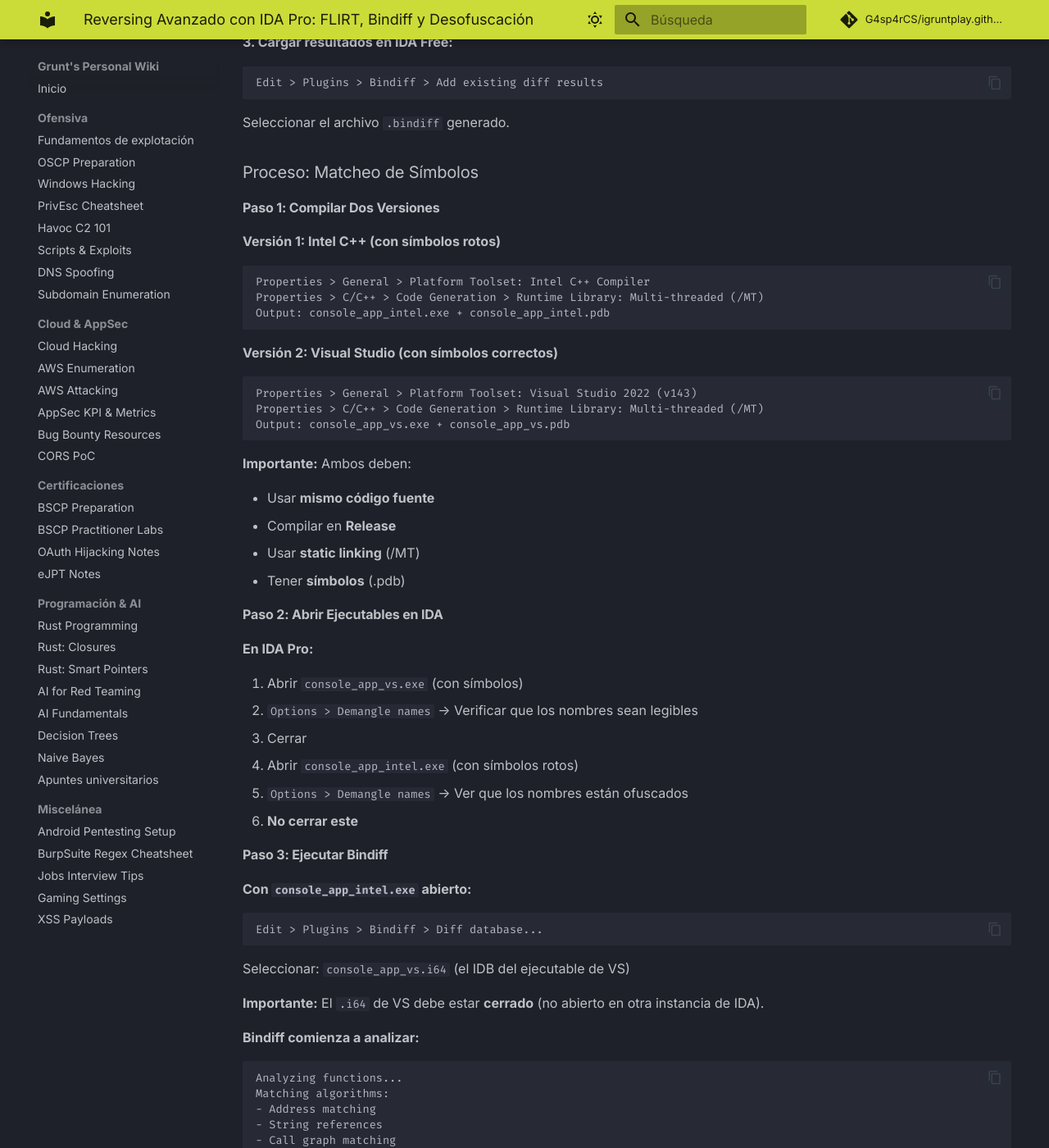
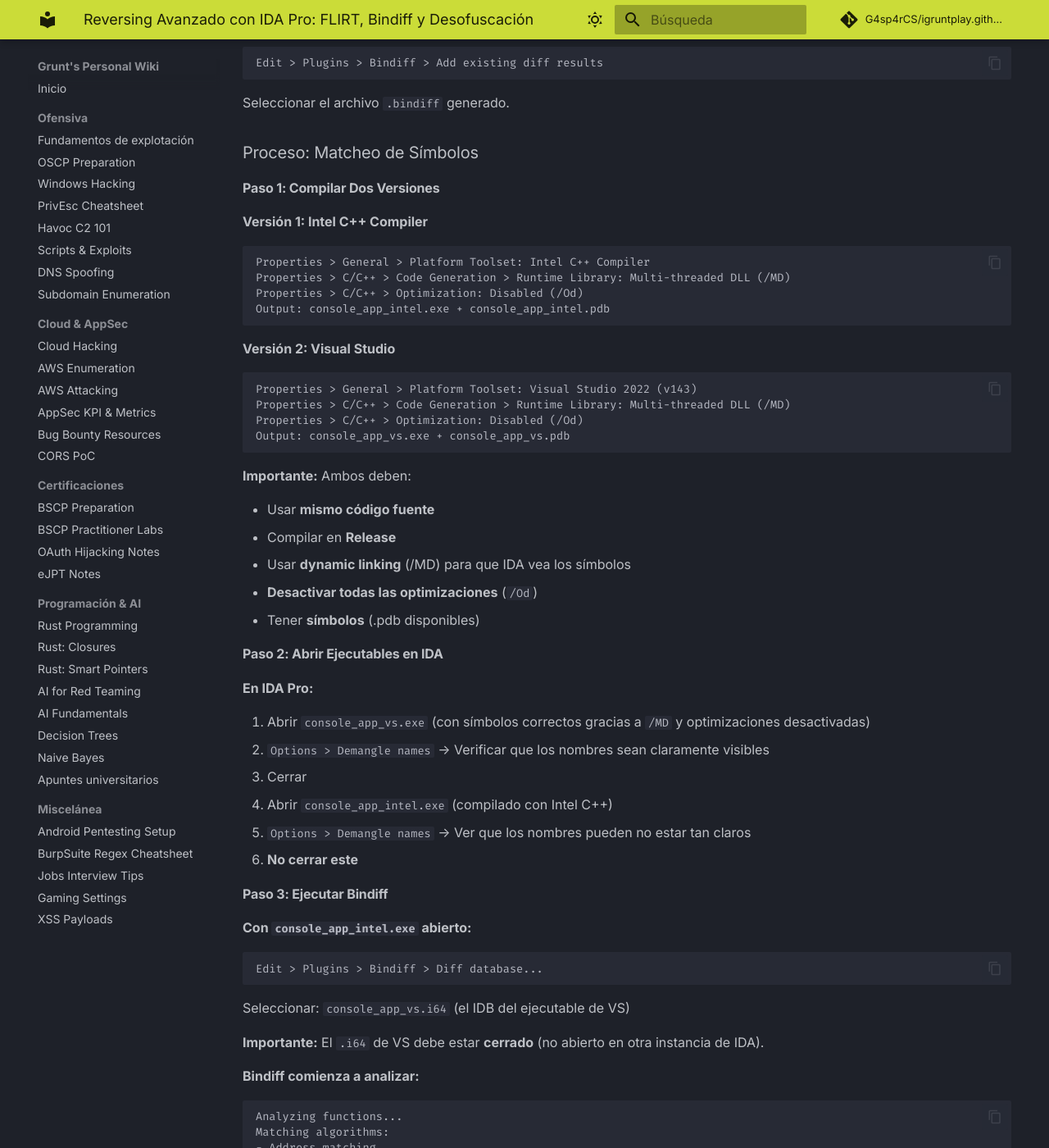
Before and after one commit to G4sp4rCS/igruntplay.github.io, an MkDocs documentation site: the page built from docs/bin-exploitation/binary-gecko-academy/flirts-in-ida-pro.md, in a window 1280 px wide and 1400 px high, scrolled down 10774 px. Shown: the whole window at 82% size. Built offline with MkDocs 1.6.1 and Material for MkDocs 9.7.7, drawn with Linux system fonts in a browser that asks for light colours; comment, search, counter and statistics services are not loaded; some of the changed text lies outside the part shown.

Commit message:
Clarify FLIRT usage with IDA Pro and compiler settings
Update documentation to emphasize the importance of using dynamic linking (/MD) and disabling optimizations (/Od) for better symbol detection in IDA Pro when generating FLIRT signatures. Adjust instructions and notes for both Intel and Visual Studio compilers, and clarify troubleshooting steps related to symbol visibility.

````diff
--- a/docs/bin-exploitation/binary-gecko-academy/flirts-in-ida-pro.md
+++ b/docs/bin-exploitation/binary-gecko-academy/flirts-in-ida-pro.md
@@ -177,7 +177,7 @@
 
 #### Paso 1: Generar Código de Prueba con Símbolos
 
-**Objetivo:** Crear un ejecutable que use todas las funciones que queremos detectar.
+**Objetivo:** Crear un ejecutable que use todas las funciones que queremos detectar, con símbolos claros para IDA Pro.
 
 **Método recomendado:** Pedirle a ChatGPT/Claude:
 
@@ -221,25 +221,22 @@
 Properties > C/C++ > Code Generation > Runtime Library
 ```
 
-**Cambiar de:**
-
-- `Multi-threaded DLL (/MD)` → Usa DLLs externas (IAT visible)
-
-**A:**
-
-- `Multi-threaded (/MT)` → **Embebe la librería** (static linking)
-
-**Resultado:** El ejecutable pasa de ~4KB a ~165KB porque incluye toda la CRT embebida.
+**Configuración correcta:**
+
+- `Multi-threaded DLL (/MD)` → **Use this** para que IDA Pro pueda ver símbolos correctamente
+
+**Nota importante:** A diferencia de otros escenarios, para que FLIRT funcione bien y IDA detecte nombres de funciones y variables, es necesario usar `/MD` (DLL linking) en vez de `/MT` (static linking).
+
+**Optimizaciones:**
+
+- **Desactivar TODAS las optimizaciones** (`/Od` - Disabled)
+- **No usar Release con optimizaciones** (`/O2`)
+- Razón: Sin optimizaciones, IDA Pro puede ver claramente los nombres de funciones, variables y estructuras de STL
 
 **Compiladores a probar:**
 
 1. **Intel C++ Compiler** (para el challenge)
 2. **Visual Studio Compiler** (para Bindiff posterior)
-
-**Optimizaciones:**
-
-- Debug (`/Od`) vs Release (`/O2`)
-- Recomendación: Hacer **Release optimizado** (es lo más común en producción)
 
 #### Paso 3: Convertir IDB a Archivo .pat
 
@@ -519,19 +516,21 @@
 
 #### Paso 1: Compilar Dos Versiones
 
-**Versión 1: Intel C++ (con símbolos rotos)**
+**Versión 1: Intel C++ Compiler**
 
 ```text
 Properties > General > Platform Toolset: Intel C++ Compiler
-Properties > C/C++ > Code Generation > Runtime Library: Multi-threaded (/MT)
+Properties > C/C++ > Code Generation > Runtime Library: Multi-threaded DLL (/MD)
+Properties > C/C++ > Optimization: Disabled (/Od)
 Output: console_app_intel.exe + console_app_intel.pdb
 ```
 
-**Versión 2: Visual Studio (con símbolos correctos)**
+**Versión 2: Visual Studio**
 
 ```text
 Properties > General > Platform Toolset: Visual Studio 2022 (v143)
-Properties > C/C++ > Code Generation > Runtime Library: Multi-threaded (/MT)
+Properties > C/C++ > Code Generation > Runtime Library: Multi-threaded DLL (/MD)
+Properties > C/C++ > Optimization: Disabled (/Od)
 Output: console_app_vs.exe + console_app_vs.pdb
 ```
 
@@ -539,19 +538,20 @@
 
 - Usar **mismo código fuente**
 - Compilar en **Release**
-- Usar **static linking** (/MT)
-- Tener **símbolos** (.pdb)
+- Usar **dynamic linking** (/MD) para que IDA vea los símbolos
+- **Desactivar todas las optimizaciones** (`/Od`)
+- Tener **símbolos** (.pdb disponibles)
 
 #### Paso 2: Abrir Ejecutables en IDA
 
 **En IDA Pro:**
 
-1. Abrir `console_app_vs.exe` (con símbolos)
-2. `Options > Demangle names` → Verificar que los nombres sean legibles
+1. Abrir `console_app_vs.exe` (con símbolos correctos gracias a `/MD` y optimizaciones desactivadas)
+2. `Options > Demangle names` → Verificar que los nombres sean claramente visibles
 3. Cerrar
 
-4. Abrir `console_app_intel.exe` (con símbolos rotos)
-5. `Options > Demangle names` → Ver que los nombres están ofuscados
+4. Abrir `console_app_intel.exe` (compilado con Intel C++)
+5. `Options > Demangle names` → Ver que los nombres pueden no estar tan claros
 6. **No cerrar este**
 
 #### Paso 3: Ejecutar Bindiff
@@ -1521,7 +1521,7 @@
 
 4. **FLIRT personalizado (si falla el estándar):**
    - Generar código de prueba con ChatGPT
-   - Compilar con mismo compilador + /MT
+   - Compilar con mismo compilador: **`/MD` + sin optimizaciones (`/Od`)**
    - idb2pat → sigmake → .sig
    - Aplicar al challenge
 
@@ -1589,11 +1589,12 @@
 - Si persiste: Copiar el `.i64` a otra carpeta y probar de nuevo
 - En IDA Free: Usar workaround con Binexport + línea de comandos
 
-**2. "FLIRT no detecta nada"**
+**2. "FLIRT no detecta nada o ve pocos símbolos"**
 
 - Verificar que el compilador coincida
-- Probar diferentes optimizaciones (Debug vs Release)
-- Verificar que el binario target tenga static linking
+- **Verificar que las optimizaciones están desactivadas (`/Od`)**
+- **Verificar que usas `/MD` (dynamic linking)**
+- Verificar que el binario tiene símbolos (.pdb)
 
 **3. "Símbolos importados con Bindiff están incompletos"**
 
````
